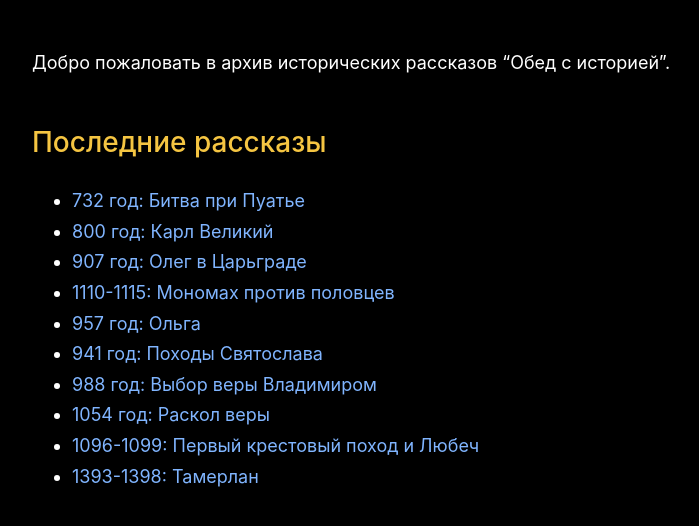
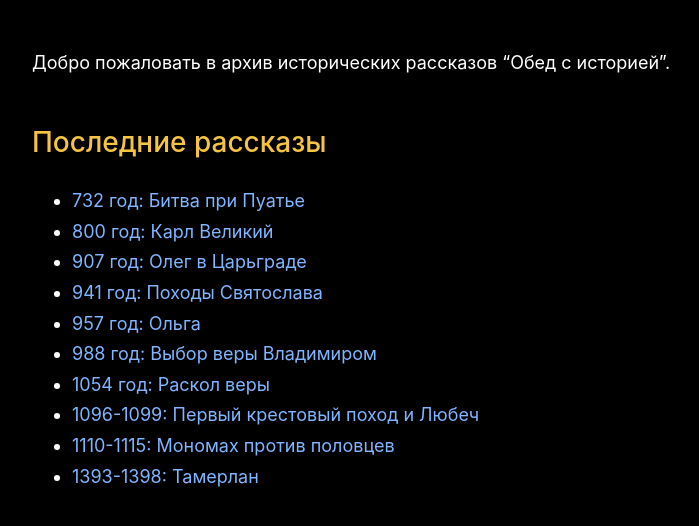
Before and after one commit to ba1amut/obed-s-istoriey, a Jekyll site: the page built from index.md, in a window 1280 px wide. Shown: the top 526 px of the page, without its empty margins (208-907 px from the left). Built offline with Jekyll 4.4.1, drawn with Linux system fonts in a browser that asks for light colours; our own code applies the rules of GitHub Pages for plain Markdown files.

```diff
--- a/index.md
+++ b/index.md
@@ -4,11 +4,11 @@
 
 - [732 год: Битва при Пуатье](/obed-s-istoriey/stories/732-puate)
 - [800 год: Карл Великий](/obed-s-istoriey/stories/800-aahen)
--  [907 год: Олег в Царьграде](/obed-s-istoriey/stories/907-oleg)
-- [1110-1115: Мономах против половцев](/obed-s-istoriey/stories/1110)
+- [907 год: Олег в Царьграде](/obed-s-istoriey/stories/907-oleg)
+- [941 год: Походы Святослава](/obed-s-istoriey/stories/941-Svyatoslav)
 - [957 год: Ольга](/obed-s-istoriey/stories/olga)
-- [941 год: Походы Святослава](/obed-s-istoriey/stories/941-Svyatoslav)
 - [988 год: Выбор веры Владимиром](/obed-s-istoriey/stories/988-Vladimir)
 - [1054 год: Раскол веры](/obed-s-istoriey/stories/1054-Yaroslav)
 - [1096-1099: Первый крестовый поход и Любеч](/obed-s-istoriey/stories/1096)
+- [1110-1115: Мономах против половцев](/obed-s-istoriey/stories/1110)
 - [1393-1398: Тамерлан](/obed-s-istoriey/stories/1393-1398)
```
Also changed, not shown: images/1110.jpg (added).
